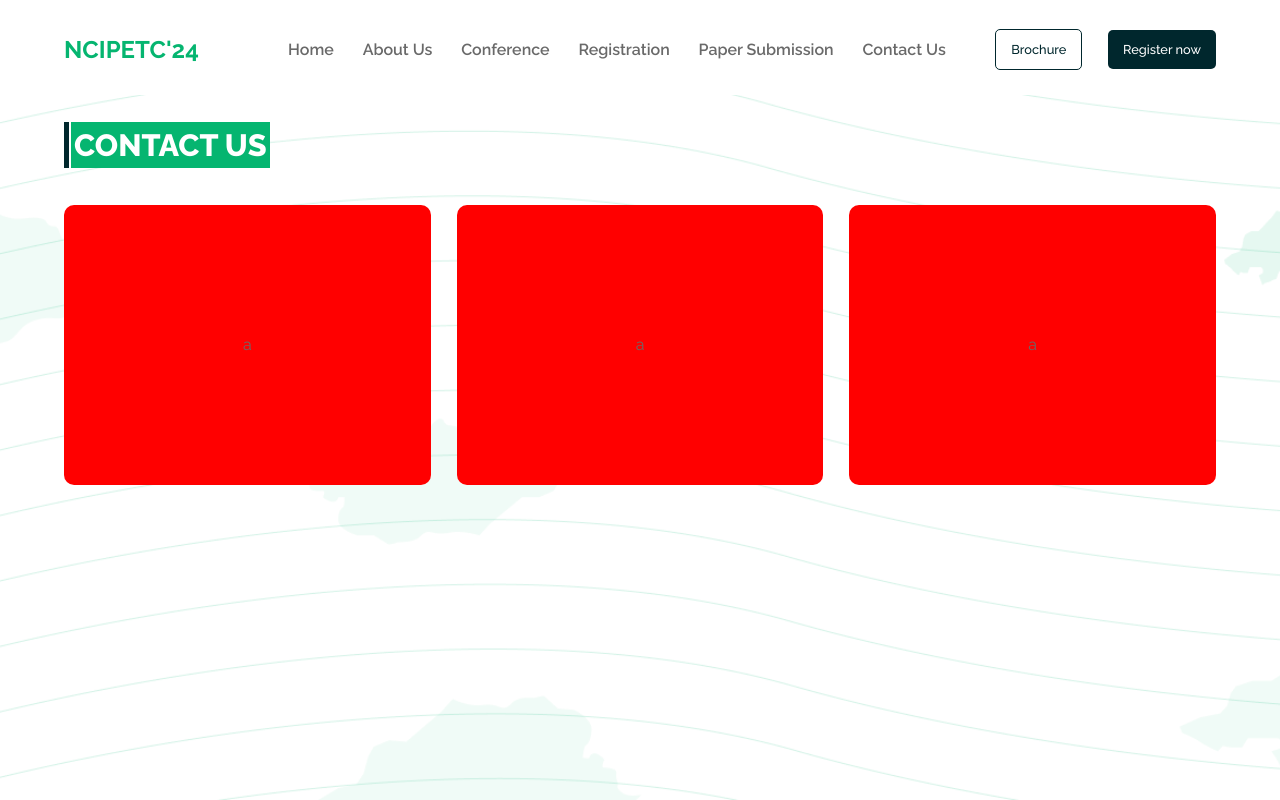
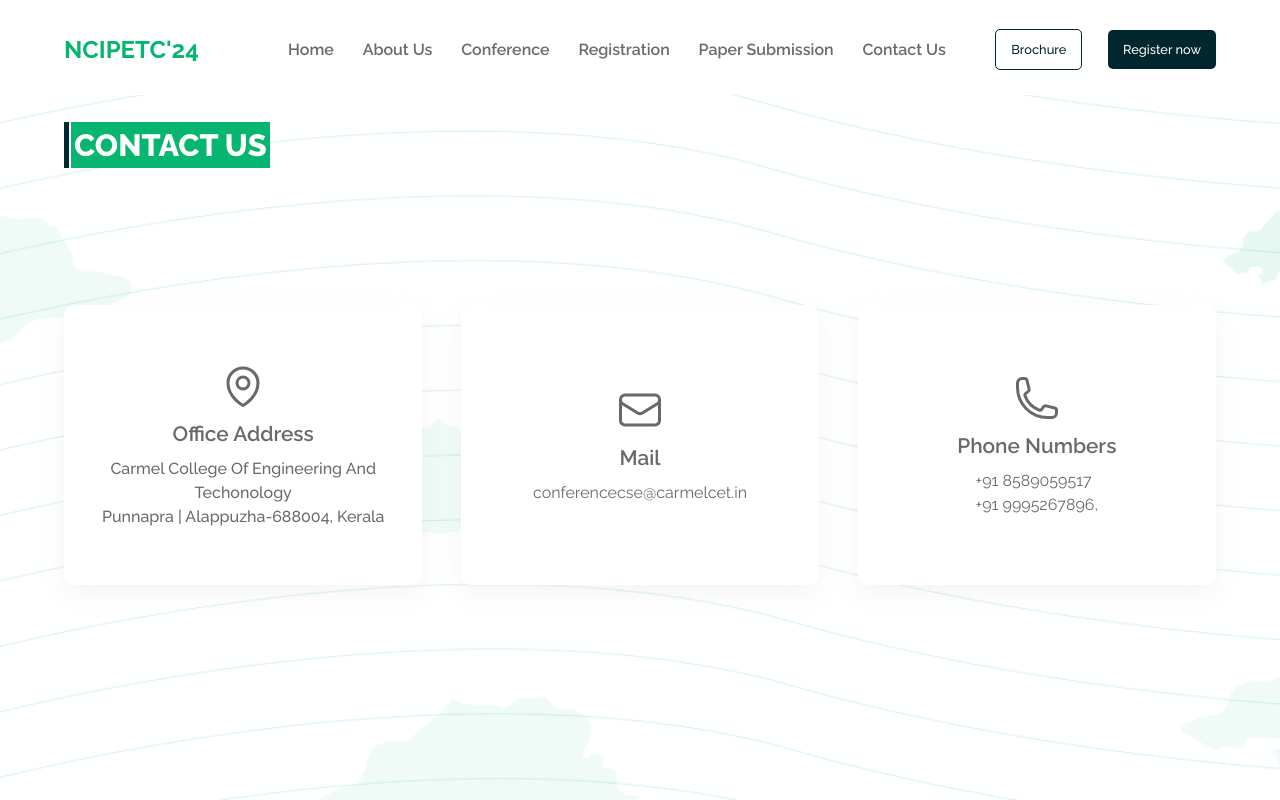
Before and after one commit to AbhishekNSanthosh/ncipetc24, a Next.js app: page /contact in a window 1280 px wide. Shown: the top 800 px of the page. Built offline with nearby package versions, Linux system fonts and the light colour scheme.

Commit message:
feat:not-found

```diff
--- /dev/null
+++ b/src/common/icons/Location.jsx
@@ -0,0 +1,11 @@
+import React from 'react'
+
+export default function Location() {
+    return (
+        <svg xmlns="http://www.w3.org/2000/svg" fill="none" viewBox="0 0 24 24" strokeWidth={1.5} stroke="currentColor" className="w-12 h-12">
+            <path strokeLinecap="round" strokeLinejoin="round" d="M15 10.5a3 3 0 1 1-6 0 3 3 0 0 1 6 0Z" />
+            <path strokeLinecap="round" strokeLinejoin="round" d="M19.5 10.5c0 7.142-7.5 11.25-7.5 11.25S4.5 17.642 4.5 10.5a7.5 7.5 0 1 1 15 0Z" />
+        </svg>
+
+    )
+}
--- /dev/null
+++ b/src/common/icons/Mail.jsx
@@ -0,0 +1,10 @@
+import React from 'react'
+
+export default function Mail() {
+    return (
+        <svg xmlns="http://www.w3.org/2000/svg" fill="none" viewBox="0 0 24 24" strokeWidth={1.5} stroke="currentColor" className="w-12 h-12">
+            <path strokeLinecap="round" strokeLinejoin="round" d="M21.75 6.75v10.5a2.25 2.25 0 0 1-2.25 2.25h-15a2.25 2.25 0 0 1-2.25-2.25V6.75m19.5 0A2.25 2.25 0 0 0 19.5 4.5h-15a2.25 2.25 0 0 0-2.25 2.25m19.5 0v.243a2.25 2.25 0 0 1-1.07 1.916l-7.5 4.615a2.25 2.25 0 0 1-2.36 0L3.32 8.91a2.25 2.25 0 0 1-1.07-1.916V6.75" />
+        </svg>
+
+    )
+}
--- /dev/null
+++ b/src/common/icons/Mobile.jsx
@@ -0,0 +1,10 @@
+import React from 'react'
+
+export default function Mobile() {
+    return (
+        <svg xmlns="http://www.w3.org/2000/svg" fill="none" viewBox="0 0 24 24" strokeWidth={1.5} stroke="currentColor" className="w-12 h-12">
+            <path strokeLinecap="round" strokeLinejoin="round" d="M2.25 6.75c0 8.284 6.716 15 15 15h2.25a2.25 2.25 0 0 0 2.25-2.25v-1.372c0-.516-.351-.966-.852-1.091l-4.423-1.106c-.44-.11-.902.055-1.173.417l-.97 1.293c-.282.376-.769.542-1.21.38a12.035 12.035 0 0 1-7.143-7.143c-.162-.441.004-.928.38-1.21l1.293-.97c.363-.271.527-.734.417-1.173L6.963 3.102a1.125 1.125 0 0 0-1.091-.852H4.5A2.25 2.25 0 0 0 2.25 4.5v2.25Z" />
+        </svg>
+
+    )
+}
--- a/src/styles/scss/contact.module.scss
+++ b/src/styles/scss/contact.module.scss
@@ -13,6 +13,9 @@
     display: flex;
     align-items: center;
     justify-content: center;
+    height: 100%;
+    gap: 3vw;
+    height: 60vh;
     width: 100%;
 }
 
@@ -27,10 +30,27 @@
 .box {
     flex: 4;
     display: flex;
+    flex-direction: column;
     align-items: center;
+    padding: 1rem;
     justify-content: center;
     border-radius: 10px;
-    background-color: red;
+    background-color: $white;
+    box-shadow: rgba(202, 202, 202, 0.2) 0px 8px 24px;
     width: 100%;
+    gap: 1vh;
     height: 35vh;
 }
+
+.title{
+    font-weight: 600;
+    font-size: 1.3rem;
+    text-transform: capitalize;
+}
+
+.details{
+    text-align: center;
+    font-weight: 500;
+    font-size: 1rem;
+    text-transform: capitalize;
+}
--- a/src/widgets/Contact/view.jsx
+++ b/src/widgets/Contact/view.jsx
@@ -1,21 +1,53 @@
 import React from 'react'
 import styles from '@styles/scss/contact.module.scss'
 import Banner from '@components/Banner'
+import Location from '@icons/Location'
+import Mail from '@icons/Mail'
+import Mobile from '@icons/Mobile'
+import Link from 'next/link'
 
 export default function Contact() {
   return (
     <div className={styles.container}>
       <Banner title={"Contact us"} />
       <div className={styles.wrapper}>
-        <div className={styles.row}>
-          <div className={styles.box}>
-a
+        <div className={styles.box}>
+          <div className={styles.iconBox}>
+            <Location />
           </div>
-          <div className={styles.box}>
-a
+          <div className={styles.addTitle}>
+            <span className={styles.title}>Office address</span>
           </div>
-          <div className={styles.box}>
-a
+          <div className={styles.detailsBox}>
+            <p className={styles.details}>Carmel College of Engineering and Techonology</p>
+            <p className={styles.details}>Punnapra | Alappuzha-688004, Kerala</p>
+          </div>
+        </div>
+        <div className={styles.box}>
+          <div className={styles.iconBox}>
+            <Mail />
+          </div>
+          <div className={styles.addTitle}>
+            <span className={styles.title}>Mail</span>
+          </div>
+          <div className={styles.detailsBox}>
+            <Link href="mailto:conferencecse@carmelcet.in" className={styles.mail}>conferencecse@carmelcet.in</Link>
+          </div>
+        </div>
+        <div className={styles.box}>
+          <div className={styles.iconBox}>
+            <Mobile />
+          </div>
+          <div className={styles.addTitle}>
+            <span className={styles.title}>Phone numbers</span>
+          </div>
+          <div className={styles.detailsBox}>
+            <div className={styles.contact}>
+              <Link href="tel:+918589059517" className={styles.mail}>+91 8589059517</Link>
+            </div>
+            <div className={styles.contact}>
+              <Link href="tel:+919995267896," className={styles.mail}>+91 9995267896,</Link>
+            </div>
           </div>
         </div>
       </div>
```
